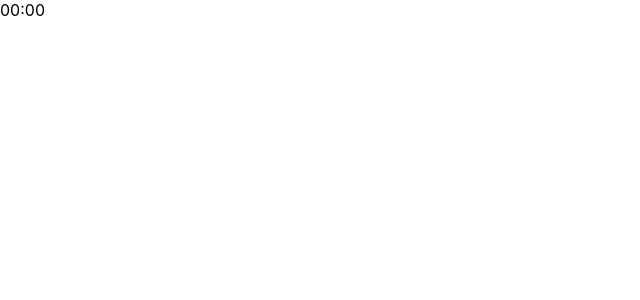
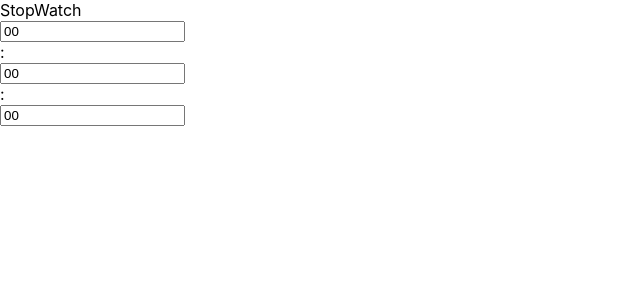
Before and after one commit to felipemuller20/stopwatch-project, a React (Create React App) app in the folder stop-watch/: page / in a window 1280 px wide. Shown: the top 300 px of the page, without its empty margins (0-640 px from the left). Built offline with nearby package versions, Linux system fonts and the light colour scheme.

Commit message:
Primeiros esboços

```diff
--- a/stop-watch/src/App.js
+++ b/stop-watch/src/App.js
@@ -1,16 +1,40 @@
 import React from 'react';
+import Clock from './components/Clock';
 
 class App extends React.Component {
   constructor() {
     super();
+    this.onChange = this.onChange.bind(this);
     this.state = {
-      time: '00:00',
+      hour: '00',
+      minutes: '00',
+      seconds: '00',
     };
   }
+
+  componentDidMount() {
+    // setInterval(() => console.log(this.state.seconds), 1000);
+  }
+
+  onChange(event) {
+    const { name, value } = event.target;
+    this.setState({ [name]: value});
+  }
+
   render() {
+    const { hour, minutes, seconds } = this.state;
     return (
       <div>
-        {this.state.time}
+        <header>
+          StopWatch
+        </header>
+        <main>
+          <Clock name='hour' value={hour} onChange={this.onChange} max='60'/>
+          :
+          <Clock name='minutes' value={minutes} onChange={this.onChange} />
+          :
+          <Clock name='seconds' value={seconds} onChange={this.onChange} />
+        </main>
       </div>
     );
   }
--- /dev/null
+++ b/stop-watch/src/components/Clock.jsx
@@ -0,0 +1,18 @@
+import React from 'react';
+
+class Clock extends React.Component {
+  constructor() {
+    super();
+
+  }
+  render() {
+    const { name, value, onChange, max } = this.props;
+    return (
+      <div>
+        <input type='number' name={name} value={value} onChange={onChange} max={max}/>
+      </div>
+    );
+  }
+}
+
+export default Clock;
```
